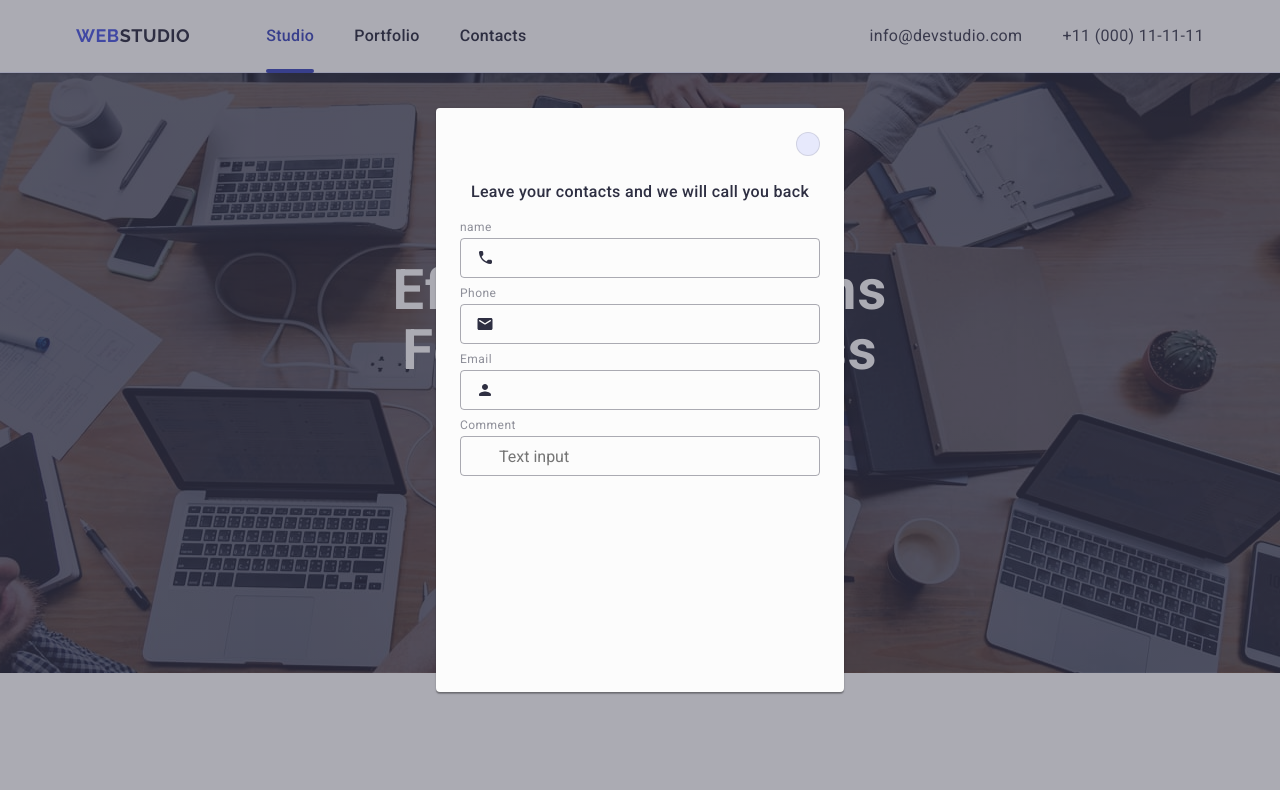
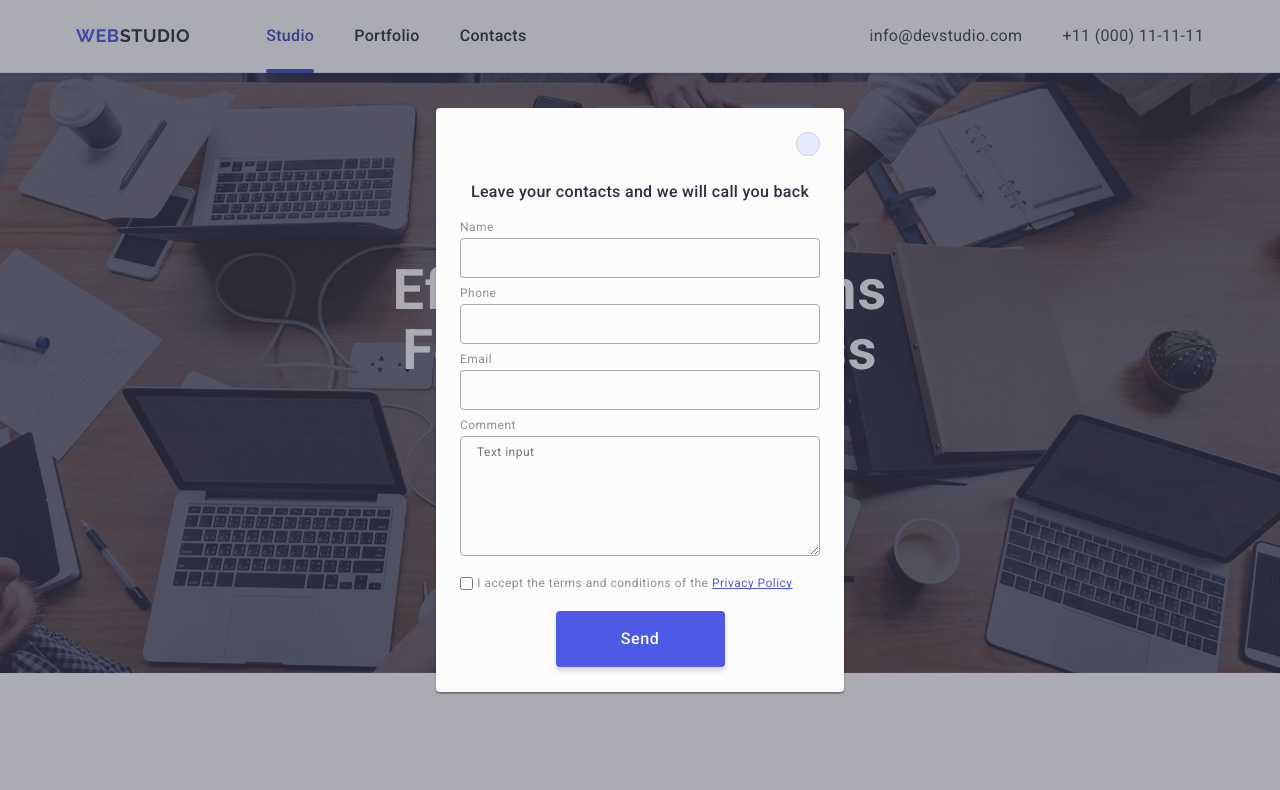
Before and after one commit to Andrii2308/goit-markup-hw-05, a website: page index.html in a window 1280 px wide. Shown: the top 790 px of the page. Drawn offline with nearby package versions, Linux system fonts and the light colour scheme.

Commit message:
first-row-secondday

```diff
--- a/css/style.css
+++ b/css/style.css
@@ -702,7 +702,7 @@ svg {
   opacity: 1;
   visibility: visible;
   pointer-events: auto;
-}
+
 
 .modal {
 
@@ -760,6 +760,8 @@ svg {
 .icon-backdrop {
   fill: #2e2f42;
   transition: fill 250ms cubic-bezier(0.4, 0, 0.2, 1);
+  width: 18px;
+  height: 24px;
 }
 
 .text-backdrop {
@@ -773,13 +775,12 @@ margin-bottom: 16px;
 }
 
 .div-name {
-  margin-bottom: 8px;
-}
+margin-bottom: 8px}
 
 .label-name {
   font-weight: 400;
 font-size: 12px;
-line-height: 1.16667;
+line-height: 1.17;
 letter-spacing: 0.04em;
 color: #8e8f99;
 display: block;
@@ -789,6 +790,7 @@ margin-bottom: 4px;
 .input-box-back {
   position: relative;
 }
+
 .input-back {
    width: 100%;
    height: 40px;
@@ -801,10 +803,54 @@ margin-bottom: 4px;
 
 }
 
+.text-area {
+   width: 100%;
+   height: 120px;
+   border: 1px solid rgba(46, 47, 66, 0.4);
+   border-radius: 4px;
+   background-color: transparent;
+   padding-left: 16px;
+   padding-top: 8px;
+   outline: transparent;
+   transition: border-color 250ms cubic-bezier(0.4, 0, 0.2, 1);
+   font-weight: 400;
+font-size: 12px;
+line-height: 1.16667;
+letter-spacing: 0.04em;
+color: rgba(46, 47, 66, 0.4);
+
+}
+
 .input-back:focus {
   border-color: #4D5AE5;
 
 }
+
+.check-block {
+ width: 360px;
+height: 16px;
+margin-bottom: 24px;
+}
+
+.text-back-form {
+  font-weight: 400;
+font-size: 12px;
+line-height: 1.16667;
+letter-spacing: 0.04em;
+color: #8e8f99;
+}
+
+.highlight {
+  line-height: 1.33333;
+text-decoration: underline;
+text-decoration-skip-ink: none;
+color: #4d5ae5;
+width: 16px;
+height: 16px;
+
+}
+
+
 
 .icon-name {
   width: 18px;
@@ -821,3 +867,37 @@ margin-bottom: 4px;
 .input-back:focus + .icon-name {
   fill: #4D5AE5;
 }
+
+.send-btn {
+  display: flex;
+align-items: flex-start;
+  justify-content: center;
+  margin: auto;
+  gap: 10px;
+  border-radius: 4px;
+  padding: 16px 32px;
+  font-weight: 500;
+  font-size: 16px;
+  line-height: 1.5;
+  letter-spacing: 0.04em;
+  color: #fff;
+  cursor: pointer;
+  box-shadow: 0 4px 4px 0 rgba(0, 0, 0, 0.15);
+  background-color: #4d5ae5;
+
+  min-width: 169px;
+  height: 56px;
+  border: none;
+  transition: background-color 250ms cubic-bezier(0.4, 0, 0.2, 1);
+}
+.send-btn:hover,
+.send-btn:focus {
+  background: #404bbf;
+}
+
+.check-block input[type="checkbox"] {
+  vertical-align: middle;
+}
+.check-block label {
+  vertical-align: middle;
+}
--- a/index.html
+++ b/index.html
@@ -575,7 +575,7 @@
         </p>
         <form>
           <div class="div-name">
-            <label class="label-name" for="user-name"> name </label>
+            <label class="label-name" for="user-name"> Name </label>
             <div class="input-box-back">
               <input
                 class="input-back"
@@ -625,16 +625,37 @@
           <div class="div-name">
             <label class="label-name" for="user-name"> Comment </label>
             <div class="input-box-back">
-              <input
-                class="input-back"
-                type="text"
+              <textarea
+                class="text-area"
                 name="user-name"
                 id="user-name"
                 placeholder="Text input"
-              />
-
+                rows="5"
+              ></textarea>
             </div>
           </div>
+
+          <div class="check-block">
+            <input
+              type="checkbox"
+              id="accept"
+              name="accept"
+              value="agree"
+              required
+            />
+            <label class="text-back-form" for="accept">
+              I accept the terms and conditions of the
+              <a
+                href="/privacy-policy.html"
+                target="_blank"
+                rel="noopener noreferrer"
+              >
+                <span class="highlight">Privacy Policy</span>
+              </a>
+            </label>
+          </div>
+
+          <button class="send-btn" type="button">Send</button>
         </form>
       </div>
     </div>
```
